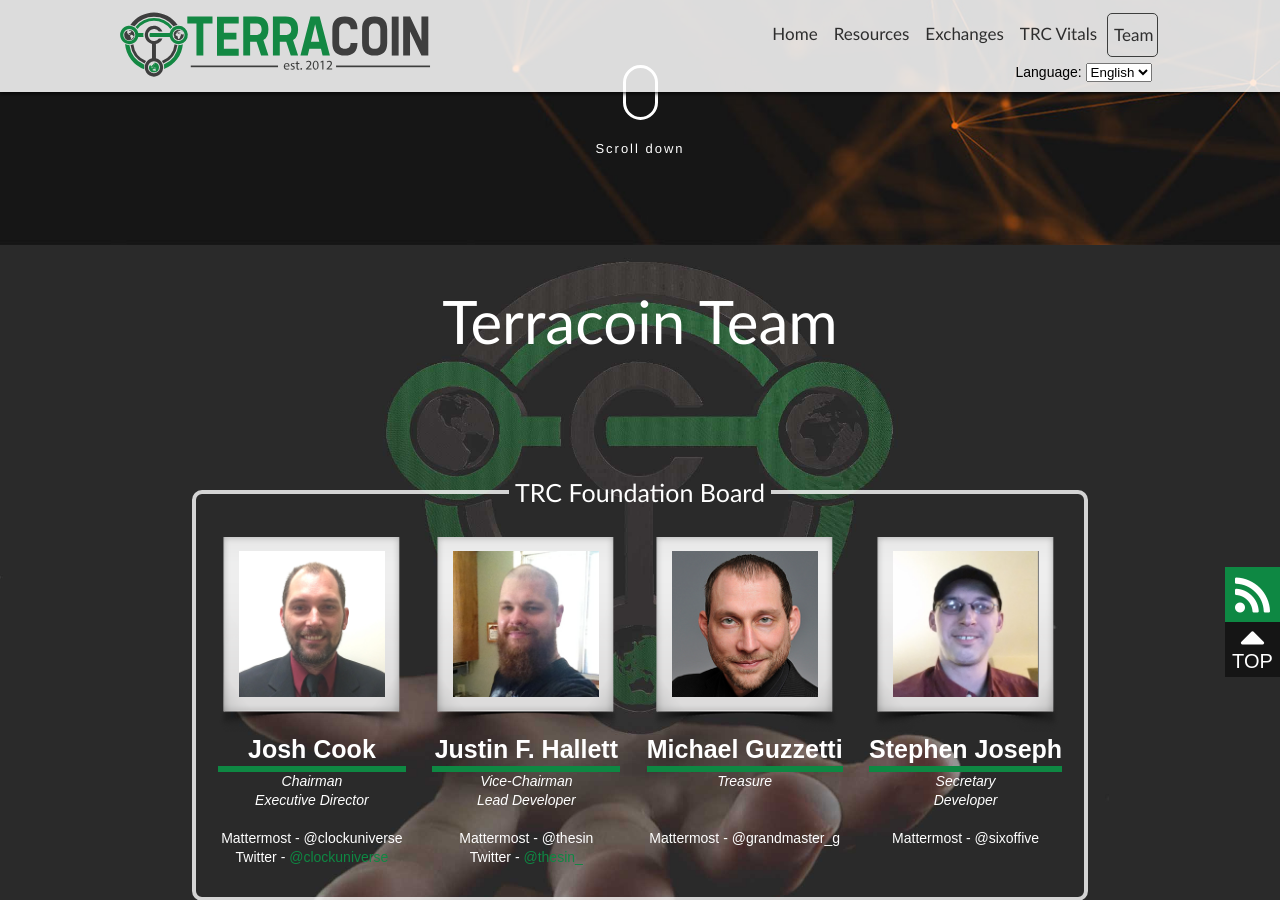
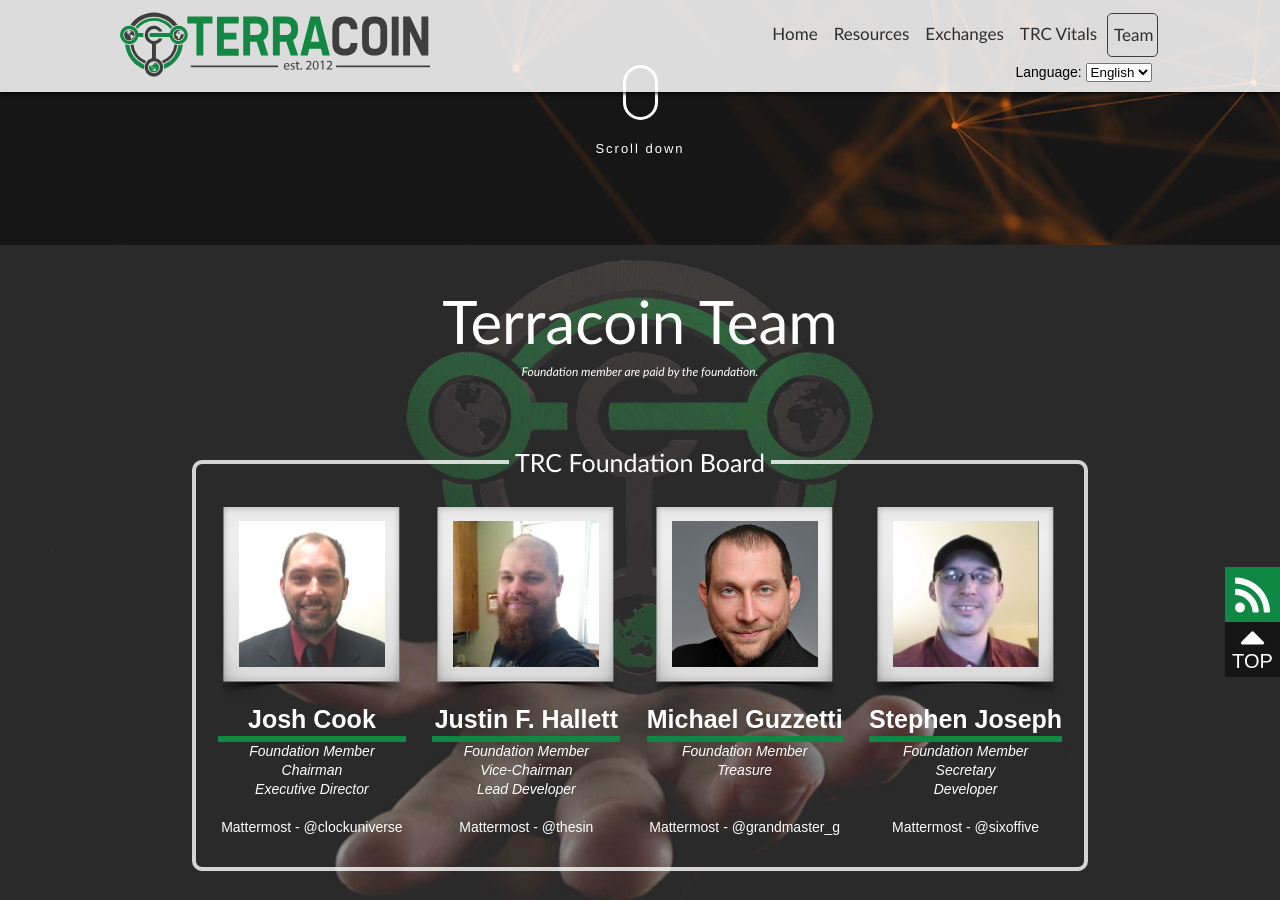
Before and after one commit to terracoin/website, a Jekyll site: the page built from team.html, in a window 1280 px wide and 900 px high, scrolled down 655 px. Built offline with Jekyll 4.4.1, drawn with Linux system fonts in a browser that asks for light colours; nearby versions of some CDN libraries; some web fonts are replaced; comment, search, counter and statistics services are not loaded; some of the changed text lies outside the part shown.

Commit message:
Remove twitter as foundation marker, add foundation blurb

```diff
--- a/_data/trcf.csv
+++ b/_data/trcf.csv
@@ -1,5 +1,5 @@
-name,position,mattermost,twitter
-Josh Cook,Chairman<br>Executive Director,clockuniverse,clockuniverse
-Justin F. Hallett,Vice-Chairman<br>Lead Developer,thesin,thesin_
-Michael Guzzetti,Treasure<br>&nbsp;,grandmaster_g,
-Stephen Joseph,Secretary<br>Developer,sixoffive,
+name,position,mattermost,foundation
+Josh Cook,Chairman<br>Executive Director,clockuniverse,yes
+Justin F. Hallett,Vice-Chairman<br>Lead Developer,thesin,yes
+Michael Guzzetti,Treasure<br>&nbsp;,grandmaster_g,yes
+Stephen Joseph,Secretary<br>Developer,sixoffive,yes
--- a/_layouts/team.html
+++ b/_layouts/team.html
@@ -6,13 +6,12 @@ layout: team
 <div id="team" class="menu-anchor"></div>
 <div class="page-section team-section1">
     <h3>{{ page.team }}</h3>
+    <p class="subtext center">{{ page.team_subtext }}</p>
     <br>
     <br>
     <div class="center">
         <p class="small">{{ page.foundation_blurb }}</p>
     </div>
-    <br>
-    <br>
     <fieldset>
         <legend>{{ page.foundation }}</legend>
         <div class="center">
@@ -33,12 +32,12 @@ layout: team
                         <div class="membername">
                             <h4>{{ member.name }}</h4>
                         </div>
+    {% if member.foundation == 'yes' %}
+                        <p class="membertitle">{{ page.foundation_member }}<p>
+    {% endif %}
                         <p class="membertitle">{{ member.position }}</p>
                         <br>
                         <p>{{ page.mattermost }} - @{{ member.mattermost }}</p>
-    {% if member.twitter %}
-                        <p>{{ page.twitter }} - <a target="_blank" href="https://twitter.com/{{ member.twitter }}">@{{ member.twitter }}</a></p>
-    {% endif %}
                     </div>
                 </div>
             </div>
@@ -69,12 +68,12 @@ layout: team
                         <div class="membername">
                             <h4>{{ member.name }}</h4>
                         </div>
+    {% if member.foundation == 'yes' %}
+                        <p class="membertitle">{{ page.foundation_member }}<p>
+    {% endif %}
                         <p class="membertitle">{{ member.position }}</p>
                         <br>
                         <p>{{ page.mattermost }} - @{{ member.mattermost }}</p>
-    {% if member.twitter %}
-                        <p>{{ page.twitter }} - <a target="_blank" href="https://twitter.com/{{ member.twitter }}">@{{ member.twitter }}</a></p>
-    {% endif %}
                     </div>
                 </div>
             </div>
--- a/css/pages.css
+++ b/css/pages.css
@@ -702,7 +702,7 @@ a.large_green_btn:hover {
 }
 
 .team-section1 {
-    min-height: 816px;
+    min-height: 750px;
     background: transparent url("../media/foundation_bg.jpg") no-repeat center top;
     background-size: cover;
     color: #fff;
--- a/fi/tiimi.html
+++ b/fi/tiimi.html
@@ -12,10 +12,11 @@ permalink: /tiimi/
 menu: "2:[ 'Meidän tiimimme', '#team' ], 3:[ 'Kääntäjät', '#translator' ], 6:[ 'Tule mukaan', '#join' ]"
 headlines: "'Tutustu tiimiimme', 'Liity tiimiimme', 'Seuraa TRC:n kehitystä', 'Yhteisön apu'"
 team: Terracoin Tiimi
+team_subtext: Foundation member are paid by the foundation.
 team_blurb: Helmikuun 13, 2016, The Terracoin Foundation otti haltuunsa yhden vanhimmista olemassa olevista lohkoketjuista, koska sillä voitaisiin auttaa maailmaa.  Sen jälkeen he ovat implementoineet laajan skaalan teknologiaa parannellakseen Terracoinia.  Tärkeimmät lisäykset ovat olleen desentralisoitu hallinto ja Terracoin Foundation lahjoitus masternodet.  Desentralisoitu hallinto demokratisoi valuutan kehitystä ja lahjoitus masternodet sallivat Terracoinin olla avuksi maailmalla. The Terracoin Foundation on omistettu parantelemaan Terracoinia ja samalla koko maailmaa.
 foundation: TRC Foundation
 mattermost: Mattermost
-twitter: Twitter
+foundation_member: Foundation Member
 team_cont: TRC tiimin jäsenmäärä
 translators: Kääntäjiä halutaan!
 translators_blurb: Me täällä Terracoinilla tarvitsemme aina kääntäjiä / käännöksiä sivustoistamme ja sovelluksistamme.
--- a/team.html
+++ b/team.html
@@ -12,10 +12,11 @@ permalink: /team/
 menu: "2:[ 'Our Team', '#team' ], 3:[ 'Translators', '#translator' ], 6:[ 'Join Us', '#join' ]"
 headlines: "'Discover Our Team', 'Join Our Team', 'Keep Up With TRC', 'Community Aid'"
 team: Terracoin Team
+team_subtext: Foundation member are paid by the foundation.
 team_blurb: On February 13th, 2016, The Terracoin Foundation took over one of the oldest blockchains in existence because they knew it could be used to help the world.  Since then they have implemented a variety of technologies to improve Terracoin.  The most important changes they added is decentralized governance and The Terracoin Foundation donation masternodes.  Decentralized governance democratizes coin development and donation masternodes enables Terracoin to help the world. The Terracoin Foundation is dedicated to improving both Terracoin and the world at the same time.
 foundation: TRC Foundation Board
 mattermost: Mattermost
-twitter: Twitter
+foundation_member: Foundation Member
 team_cont: TRC Team cont.
 translators: Translators Wanted!
 translators_blurb: We here at Terracoin are always in need of translators / translations of our website and applications.
```
Also changed, not shown: _data/team.csv (+4 -4 lines).
